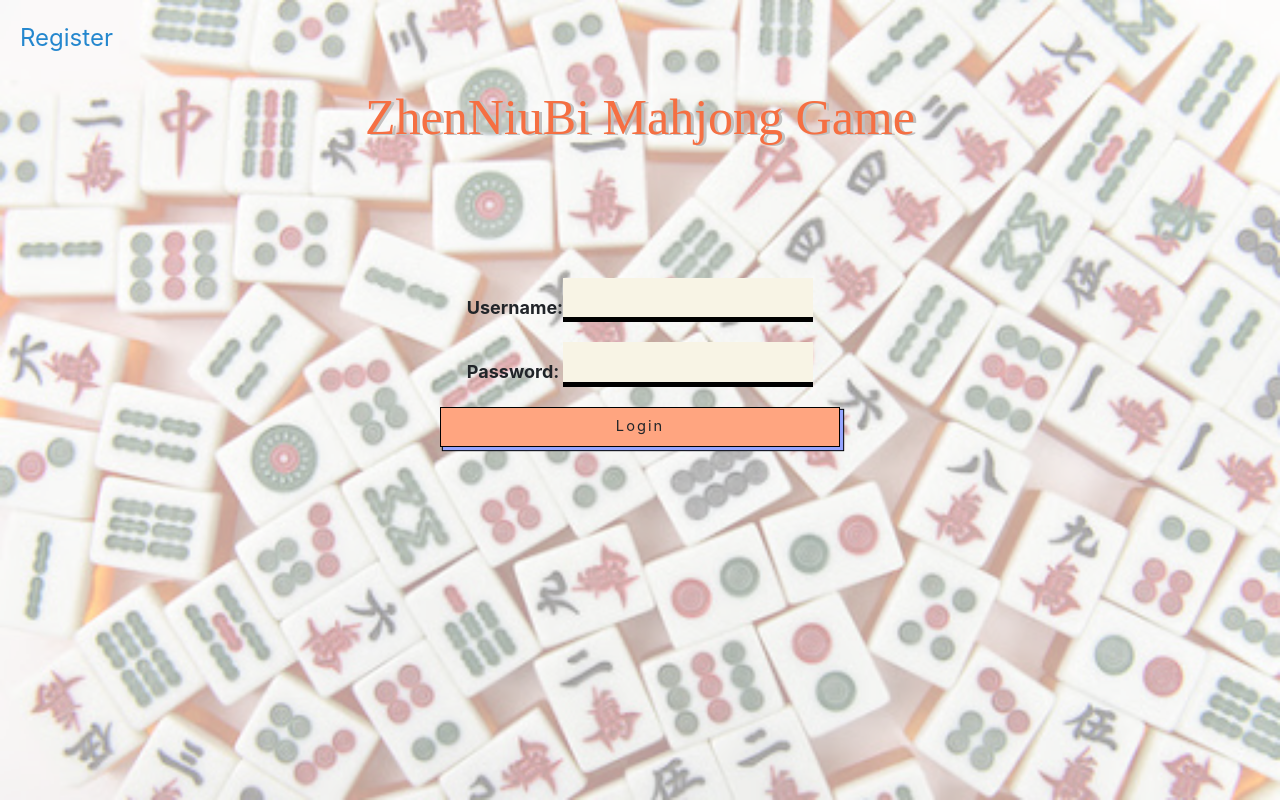
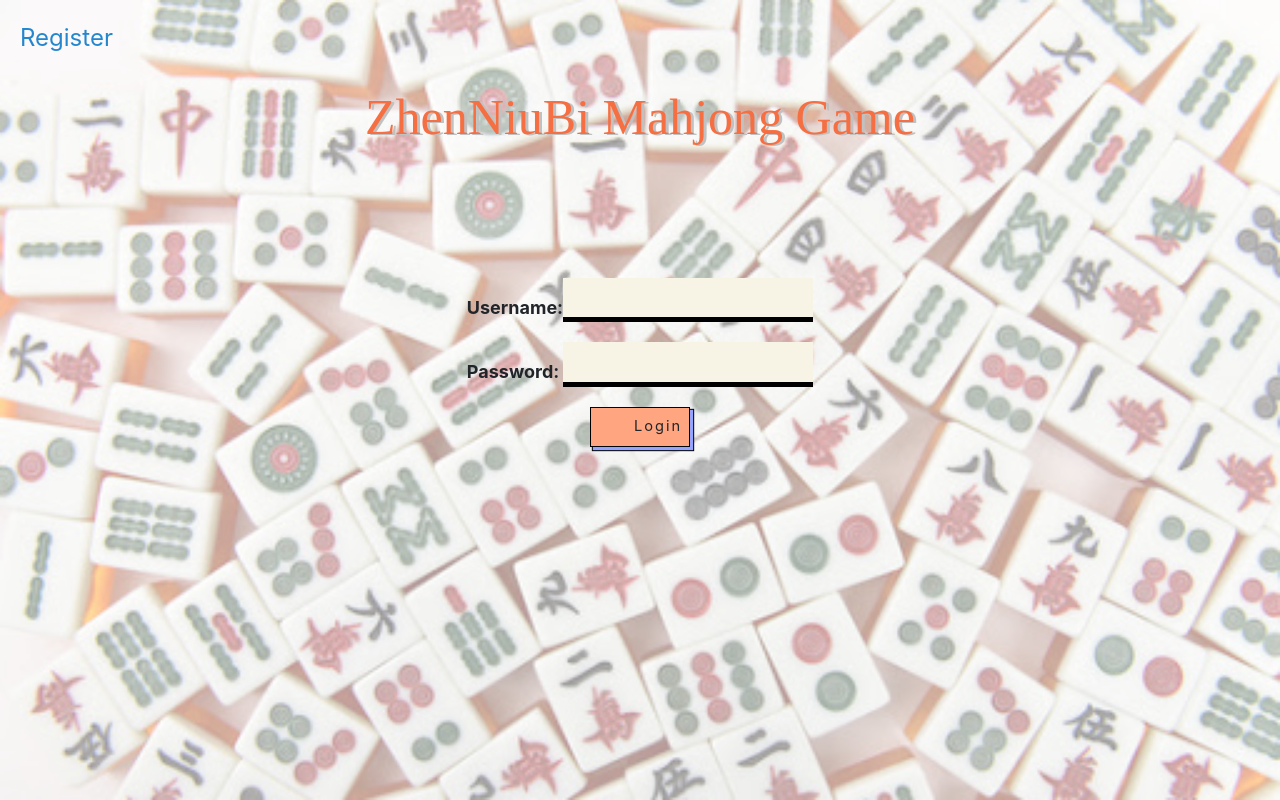
Before and after one commit to lzy0411/newtry, a Django app: page /mahjong/login in a window 1280 px wide. Run offline with Django 3.2, Linux system fonts and the light colour scheme; some libraries are stand-ins or nearby versions.

Commit message:
change button

```diff
--- a/mahjong/templates/mahjong/base.html
+++ b/mahjong/templates/mahjong/base.html
@@ -177,6 +177,32 @@
               border: 1px solid black;
             }
 
+            .submitButton {
+            height: 40px;
+              width: 150px;
+            font-size: 11pt;
+              display: block;
+              margin: 0 auto;
+              line-height: 28pt;
+              padding: 0 43px;
+              background: #ffa580;
+              letter-spacing: 2px;
+              transition: 0.2s all ease-in-out;
+              outline: none;
+              border: 1px solid black;
+              box-shadow: 3px 3px 1px #95a4ff, 3px 3px 1px 1px black;
+              margin-bottom: 15pt;
+              margin-right: 15pt;
+            }
+
+            .submitButton:hover {
+              background: black;
+              color: white;
+              border: 1px solid black;
+            }
+
+
+
             .lobbyButton {
             height: 40px;
               width: 400px;
@@ -195,6 +221,30 @@
             }
 
             .lobbyButton:hover {
+              background: black;
+              color: white;
+              border: 1px solid black;
+            }
+
+
+             .normalButton {
+            height: 40px;
+              width: 100px;
+            font-size: 11pt;
+              display: block;
+              margin: 0 auto;
+              line-height: 28pt;
+              padding: 0 43px;
+              background: #ffa580;
+              letter-spacing: 2px;
+              transition: 0.2s all ease-in-out;
+              outline: none;
+              border: 1px solid black;
+              box-shadow: 3px 3px 1px #95a4ff, 3px 3px 1px 1px black;
+              margin-bottom: 15pt;
+            }
+
+            .normalButton:hover {
               background: black;
               color: white;
               border: 1px solid black;
--- a/mahjong/templates/mahjong/gamepage.html
+++ b/mahjong/templates/mahjong/gamepage.html
@@ -127,7 +127,7 @@
 
 
             {% if data.user1 == request.user.id %}
-                <button type="submit" id = "initialize_game_button" class="submitButton" >Start a Game</button>
+                <button type="submit" id = "initialize_game_button" class="normalButton" >Start a Game</button>
             {% endif %}
         </center>
         </form>
--- a/mahjong/templates/mahjong/login.html
+++ b/mahjong/templates/mahjong/login.html
@@ -22,7 +22,7 @@
                     {{form}}
                 </table>
                 {% csrf_token %}
-                <button type="submit" id="id_login_button" class="lobbyButton"> Login </button>
+                <button type="submit" id="id_login_button" class="normalButton"> Login </button>
             </center>
 
         </form>
--- a/mahjong/templates/mahjong/register.html
+++ b/mahjong/templates/mahjong/register.html
@@ -30,7 +30,7 @@
                     {% endfor %}
                 </table>
                 {% csrf_token %}
-                <button type="submit" class="lobbyButton" id="id_register_button">Register</button>
+                <button type="submit" class="normalButton" id="id_register_button">Register</button>
                 </center>
             </form>
 
```
